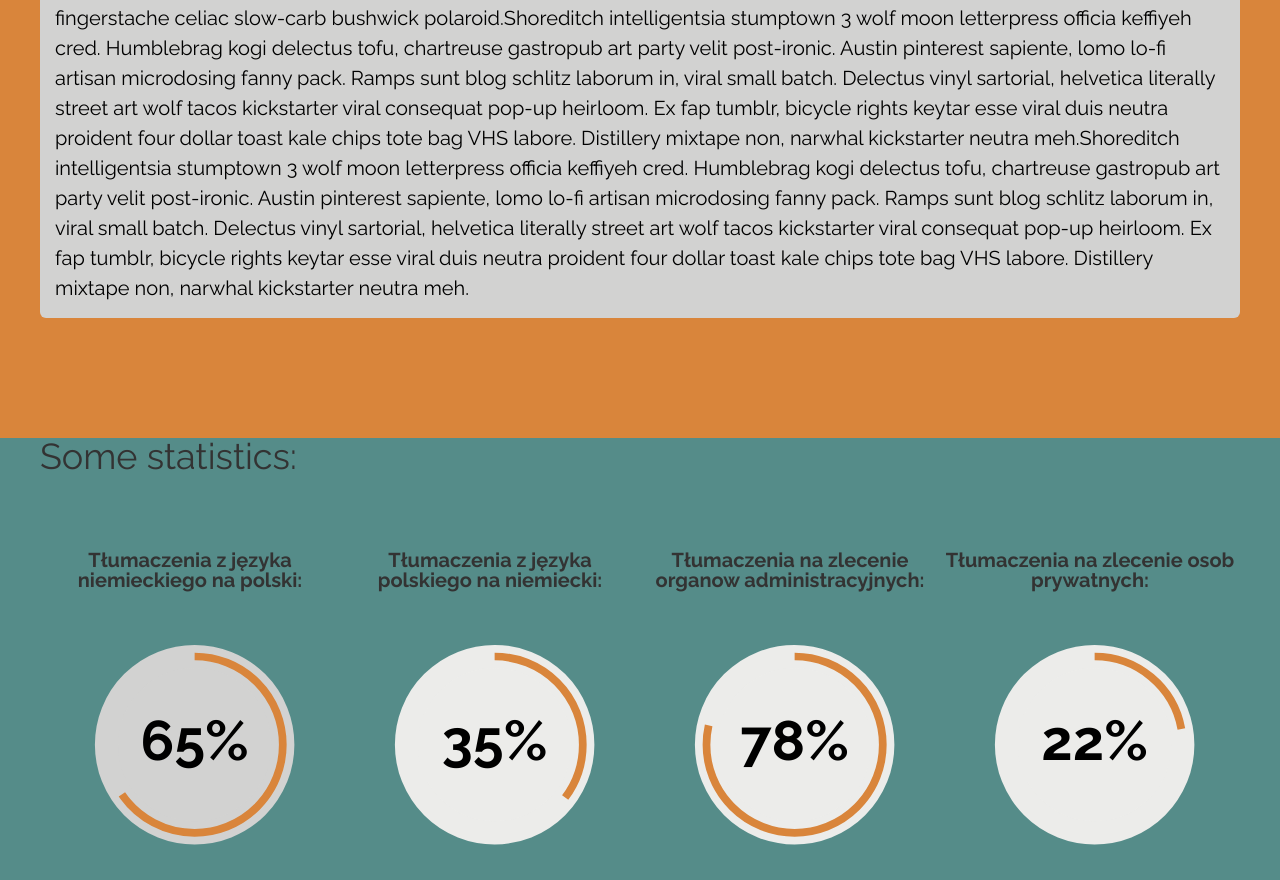
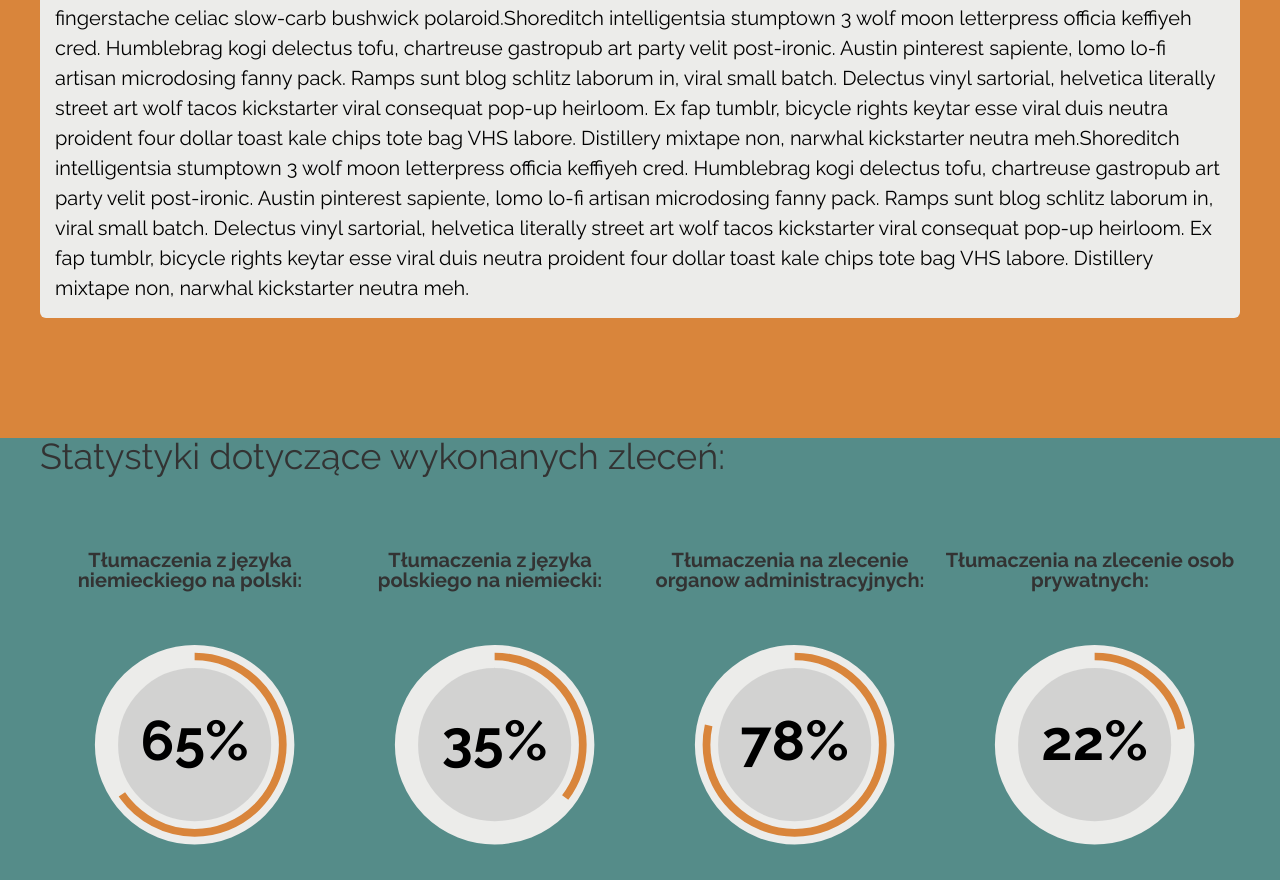
Before and after one commit to karoliwanicki/JJ_page, a plain HTML site: page jjPage.html in a window 1280 px wide. Shown: the part 1233-2113 px from the top of the page. Drawn offline with nearby package versions, Linux system fonts and the light colour scheme.

Commit message:
Minor color changes / circles/ tab content

```diff
--- a/jjPage.html
+++ b/jjPage.html
@@ -163,7 +163,7 @@
     </section>
     <section class ='section_2'>
       <div class='main-width'>
-        <p>Some statistics:</p></br>
+        <p>Statystyki dotyczące wykonanych zleceń:</p></br>
         <div class='circle_container1'>
        <div id="test-circle"><p>Tłumaczenia z języka niemieckiego na polski:</p></div>
        <div id="test-circle1"><p>Tłumaczenia z języka polskiego na niemiecki: </p></div>
--- a/script/app.js
+++ b/script/app.js
@@ -12,7 +12,7 @@ $(function(){
           animationStep: 5,
           foregroundBorderWidth: 5,
           backgroundBorderWidth: 15,
-          backgroundColor: '#d2d2d1',
+          backgroundColor: '#ECECEA',
           foregroundColor: '#D9853B',
           fillColor: '#d2d2d1',
           fontColor: 'black',
@@ -27,7 +27,7 @@ $(function(){
         backgroundBorderWidth: 15,
         backgroundColor: '#ECECEA',
         foregroundColor: '#D9853B',
-        fillColor: '#ECECEA',
+        fillColor: '#d2d2d1',
         fontColor: 'black',
         percentageTextSize: 36,
              percent: 35
@@ -39,7 +39,7 @@ $(function(){
            backgroundBorderWidth: 15,
            backgroundColor: '#ECECEA',
            foregroundColor: '#D9853B',
-           fillColor: '#ECECEA',
+           fillColor: '#d2d2d1',
            fontColor: 'black',
            percentageTextSize: 36,
                 percent: 78
@@ -50,7 +50,7 @@ $(function(){
               backgroundBorderWidth: 15,
               backgroundColor: '#ECECEA',
               foregroundColor: '#D9853B',
-              fillColor: '#ECECEA',
+              fillColor: '#d2d2d1',
               fontColor: 'black',
               percentageTextSize: 36,
                    percent: 22
--- a/scss/style.scss
+++ b/scss/style.scss
@@ -135,7 +135,7 @@ header{
         }
 
     li.active a, li.active a:hover {
-        background:#ECECEA;
+        background:#d2d2d1;
         color:black;
         border-radius:6px;
         // border: 1px solid black;
@@ -144,7 +144,7 @@ header{
         padding:15px;
         border-radius:6px;
         // border: 1px solid black;
-        background:#d2d2d1;
+        background:#ECECEA;
         font-family: 'Raleway', sans-serif;
         font-size: 20px;
         color: black;
```
Also changed, not shown: css/style.css.
